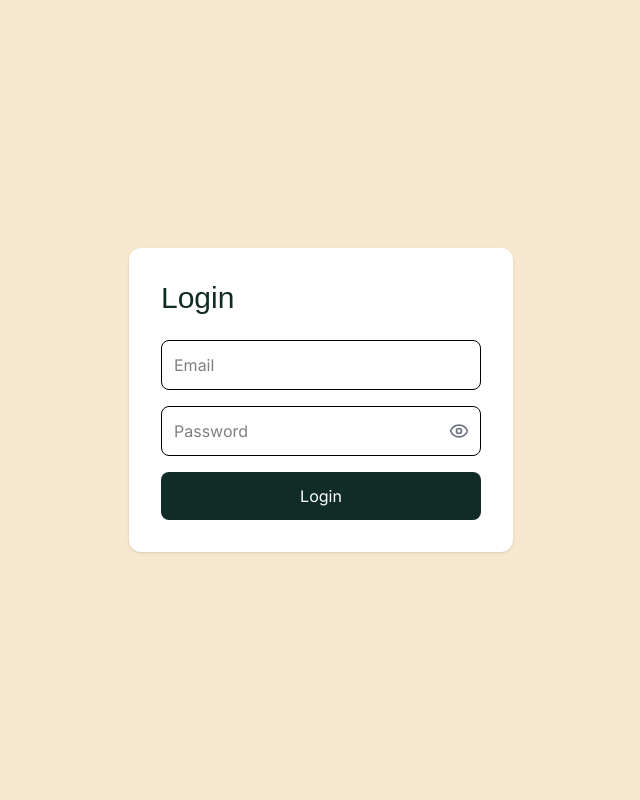
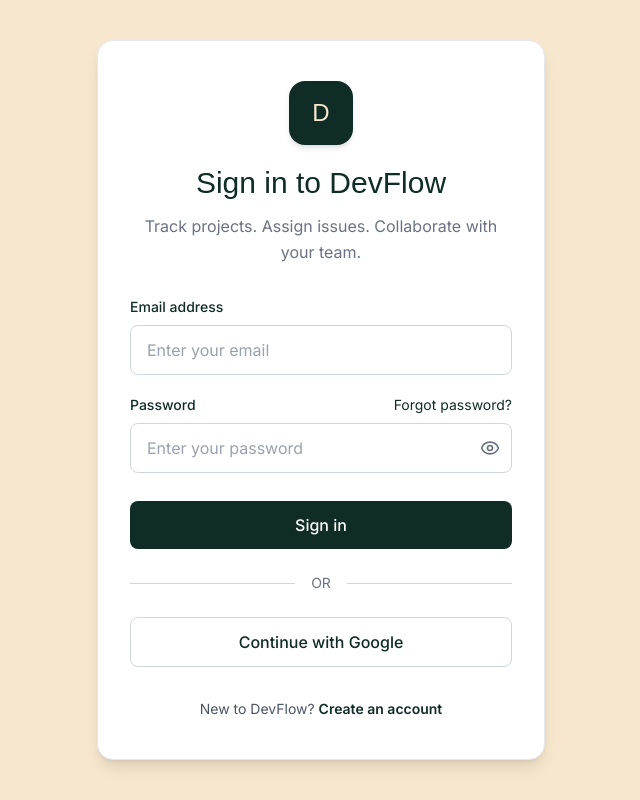
Before and after one commit to vansharorx/devflow-frontend, a React (Vite) app: page /login in a window 1280 px wide. Shown: the whole page, without its empty margins (319-959 px from the left). Built offline with nearby package versions, Linux system fonts and the light colour scheme; a web font is replaced by a local one.

Commit message:
refactor: redesign authentication UI with reusable components

```diff
--- /dev/null
+++ b/src/components/auth/AuthCard.jsx
@@ -0,0 +1,25 @@
+export default function AuthCard({ children }) {
+
+  return (
+
+    <div
+      className="
+        w-full
+        max-w-md
+        bg-white
+        rounded-2xl
+        shadow-lg
+        border
+        border-gray-200
+        px-8
+        py-10
+      "
+    >
+
+      {children}
+
+    </div>
+
+  );
+
+}
--- /dev/null
+++ b/src/components/auth/AuthDivider.jsx
@@ -0,0 +1,31 @@
+export default function AuthDivider() {
+
+  return (
+
+    <div
+      className="
+        flex
+        items-center
+        my-6
+      "
+    >
+
+      <div className="flex-1 h-px bg-gray-300" />
+
+      <span
+        className="
+          px-4
+          text-sm
+          text-gray-500
+        "
+      >
+        OR
+      </span>
+
+      <div className="flex-1 h-px bg-gray-300" />
+
+    </div>
+
+  );
+
+}
--- /dev/null
+++ b/src/components/auth/AuthFooter.jsx
@@ -0,0 +1,39 @@
+import { Link } from "react-router-dom";
+
+export default function AuthFooter({
+
+  text,
+  linkText,
+  to
+
+}) {
+
+  return (
+
+    <p
+      className="
+        text-center
+        text-sm
+        text-gray-600
+        mt-8
+      "
+    >
+
+      {text}{" "}
+
+      <Link
+        to={to}
+        className="
+          text-[#102C26]
+          font-semibold
+          hover:underline
+        "
+      >
+        {linkText}
+      </Link>
+
+    </p>
+
+  );
+
+}
--- /dev/null
+++ b/src/components/auth/AuthInput.jsx
@@ -0,0 +1,54 @@
+export default function AuthInput({
+
+  label,
+  type = "text",
+  placeholder,
+  value,
+  onChange
+
+}) {
+
+  return (
+
+    <div className="mb-5">
+
+      <label
+        className="
+          block
+          text-sm
+          font-medium
+          text-[#102C26]
+          mb-2
+        "
+      >
+        {label}
+      </label>
+
+      <input
+        type={type}
+        placeholder={placeholder}
+        value={value}
+        onChange={onChange}
+        className="
+          w-full
+          px-4
+          py-3
+          rounded-lg
+          border
+          border-gray-300
+          bg-white
+          text-[#102C26]
+          placeholder:text-gray-400
+          transition
+          focus:outline-none
+          focus:border-[#102C26]
+          focus:ring-2
+          focus:ring-[#102C26]/20
+        "
+      />
+
+    </div>
+
+  );
+
+}
--- /dev/null
+++ b/src/components/auth/AuthLogo.jsx
@@ -0,0 +1,62 @@
+export default function AuthLogo({
+  title,
+  subtitle
+}) {
+
+  return (
+
+    <div
+      className="
+        flex
+        flex-col
+        items-center
+        mb-8
+      "
+    >
+
+      <div
+        className="
+          w-16
+          h-16
+          rounded-2xl
+          bg-[#102C26]
+          text-[#F7E7CE]
+          flex
+          items-center
+          justify-center
+          heading-font
+          text-2xl
+          shadow-md
+          mb-5
+        "
+      >
+        D
+      </div>
+
+      <h1
+        className="
+          heading-font
+          text-3xl
+          text-[#102C26]
+          text-center
+        "
+      >
+        {title}
+      </h1>
+
+      <p
+        className="
+          mt-3
+          text-gray-500
+          text-center
+          leading-relaxed
+        "
+      >
+        {subtitle}
+      </p>
+
+    </div>
+
+  );
+
+}
--- /dev/null
+++ b/src/components/auth/GoogleButton.jsx
@@ -0,0 +1,27 @@
+export default function GoogleButton({ onClick }) {
+
+  return (
+
+    <button
+      type="button"
+      onClick={onClick}
+      className="
+        w-full
+        border
+        border-gray-300
+        rounded-lg
+        py-3
+        bg-white
+        hover:bg-gray-50
+        transition
+        cursor-pointer
+        font-medium
+        text-[#102C26]
+      "
+    >
+      Continue with Google
+    </button>
+
+  );
+
+}
--- /dev/null
+++ b/src/components/auth/PasswordInput.jsx
@@ -0,0 +1,130 @@
+import { useState } from "react";
+import {
+  Eye,
+  EyeOff
+} from "lucide-react";
+
+export default function PasswordInput({
+
+  label,
+  placeholder,
+  value,
+  onChange,
+  forgotPassword = false
+
+}) {
+
+  const [showPassword, setShowPassword] =
+    useState(false);
+
+  return (
+
+    <div className="mb-5">
+
+      <div
+        className="
+          flex
+          items-center
+          justify-between
+          mb-2
+        "
+      >
+
+        <label
+          className="
+            text-sm
+            font-medium
+            text-[#102C26]
+          "
+        >
+          {label}
+        </label>
+
+        {
+
+          forgotPassword && (
+
+            <button
+              type="button"
+              className="
+                text-sm
+                text-[#102C26]
+                hover:underline
+              "
+            >
+              Forgot password?
+            </button>
+
+          )
+
+        }
+
+      </div>
+
+      <div className="relative">
+
+        <input
+          type={
+            showPassword
+              ? "text"
+              : "password"
+          }
+          placeholder={placeholder}
+          value={value}
+          onChange={onChange}
+          className="
+            w-full
+            px-4
+            py-3
+            pr-12
+            rounded-lg
+            border
+            border-gray-300
+            bg-white
+            text-[#102C26]
+            placeholder:text-gray-400
+            transition
+            focus:outline-none
+            focus:border-[#102C26]
+            focus:ring-2
+            focus:ring-[#102C26]/20
+          "
+        />
+
+        <button
+          type="button"
+          onClick={() =>
+            setShowPassword(
+              !showPassword
+            )
+          }
+          className="
+            absolute
+            right-3
+            top-1/2
+            -translate-y-1/2
+            text-gray-500
+            hover:text-[#102C26]
+            cursor-pointer
+          "
+        >
+
+          {
+
+            showPassword
+
+              ? <EyeOff size={20} />
+
+              : <Eye size={20} />
+
+          }
+
+        </button>
+
+      </div>
+
+    </div>
+
+  );
+
+}
--- a/src/pages/auth/LoginPage.jsx
+++ b/src/pages/auth/LoginPage.jsx
@@ -1,9 +1,16 @@
 import { useState } from "react";
 import { useNavigate } from "react-router-dom";
-import { Eye, EyeOff } from "lucide-react";
 
 import socket from "../../services/socket";
 import api from "../../services/api";
+
+import AuthCard from "../../components/auth/AuthCard";
+import AuthLogo from "../../components/auth/AuthLogo";
+import AuthInput from "../../components/auth/AuthInput";
+import PasswordInput from "../../components/auth/PasswordInput";
+import AuthDivider from "../../components/auth/AuthDivider";
+import GoogleButton from "../../components/auth/GoogleButton";
+import AuthFooter from "../../components/auth/AuthFooter";
 
 export default function LoginPage() {
 
@@ -14,9 +21,6 @@ export default function LoginPage() {
 
   const [password, setPassword] =
     useState("");
-
-  const [showPassword, setShowPassword] =
-    useState(false);
 
   const handleSubmit = async (e) => {
 
@@ -57,132 +61,99 @@ export default function LoginPage() {
 
   };
 
+  const handleGoogleLogin = () => {
+
+    // OAuth Later
+
+    alert(
+      "Google OAuth Coming Soon"
+    );
+
+  };
+
   return (
 
     <div
       className="
         min-h-screen
+        bg-[#F7E7CE]
         flex
         items-center
         justify-center
-        bg-[#F7E7CE]
+        px-5
       "
     >
 
+      <AuthCard>
+
+        <AuthLogo
+          title="Sign in to DevFlow"
+          subtitle="Track projects. Assign issues. Collaborate with your team."
+        />
+
         <form
           onSubmit={handleSubmit}
-        className="
-          bg-white
-          p-8
-          rounded-xl
-          shadow
-          w-96
-        "
         >
 
-        <h1
-          className="
-            heading-font
-            text-3xl
-            text-[#102C26]
-            mb-6
-          "
-        >
-          Login
-        </h1>
-
-        <input
+          <AuthInput
+            label="Email address"
             type="email"
-          placeholder="Email"
+            placeholder="Enter your email"
             value={email}
-          onChange={(e) =>
+            onChange={(e)=>
               setEmail(
                 e.target.value
               )
             }
-          className="
-            border
-            w-full
-            p-3
-            rounded-lg
-            mb-4
-            focus:outline-none
-            focus:ring-2
-            focus:ring-[#102C26]
-          "
           />
 
-        <div className="relative mb-4">
-
-          <input
-            type={
-              showPassword
-                ? "text"
-                : "password"
-            }
-            placeholder="Password"
+          <PasswordInput
+            label="Password"
+            placeholder="Enter your password"
             value={password}
-            onChange={(e) =>
+            onChange={(e)=>
               setPassword(
                 e.target.value
               )
             }
-            className="
-              border
-              w-full
-              p-3
-              pr-12
-              rounded-lg
-              focus:outline-none
-              focus:ring-2
-              focus:ring-[#102C26]
-            "
+            forgotPassword
           />
 
           <button
-            type="button"
-            onClick={() =>
-              setShowPassword(
-                !showPassword
-              )
-            }
+            type="submit"
             className="
-              absolute
-              right-3
-              top-1/2
-              -translate-y-1/2
-              text-gray-500
-              hover:text-[#102C26]
+              w-full
+              bg-[#102C26]
+              text-white
+              py-3
+              rounded-lg
+              mt-2
+              font-medium
+              hover:bg-[#17453b]
+              transition
               cursor-pointer
             "
           >
-
-            {
-              showPassword
-                ? <EyeOff size={20} />
-                : <Eye size={20} />
-            }
-
-          </button>
-
-        </div>
-
-        <button
-          className="
-            bg-[#102C26]
-            text-white
-            w-full
-            p-3
-            rounded-lg
-            cursor-pointer
-            hover:bg-[#17453b]
-            transition-colors
-          "
-        >
-          Login
+            Sign in
           </button>
 
         </form>
+
+        <AuthDivider />
+
+        <GoogleButton
+          onClick={
+            handleGoogleLogin
+          }
+        />
+
+        <AuthFooter
+          text="New to DevFlow?"
+          linkText="Create an account"
+          to="/register"
+        />
+
+      </AuthCard>
 
     </div>
 
```
Lines whose indentation alone changed are shown as unchanged.
